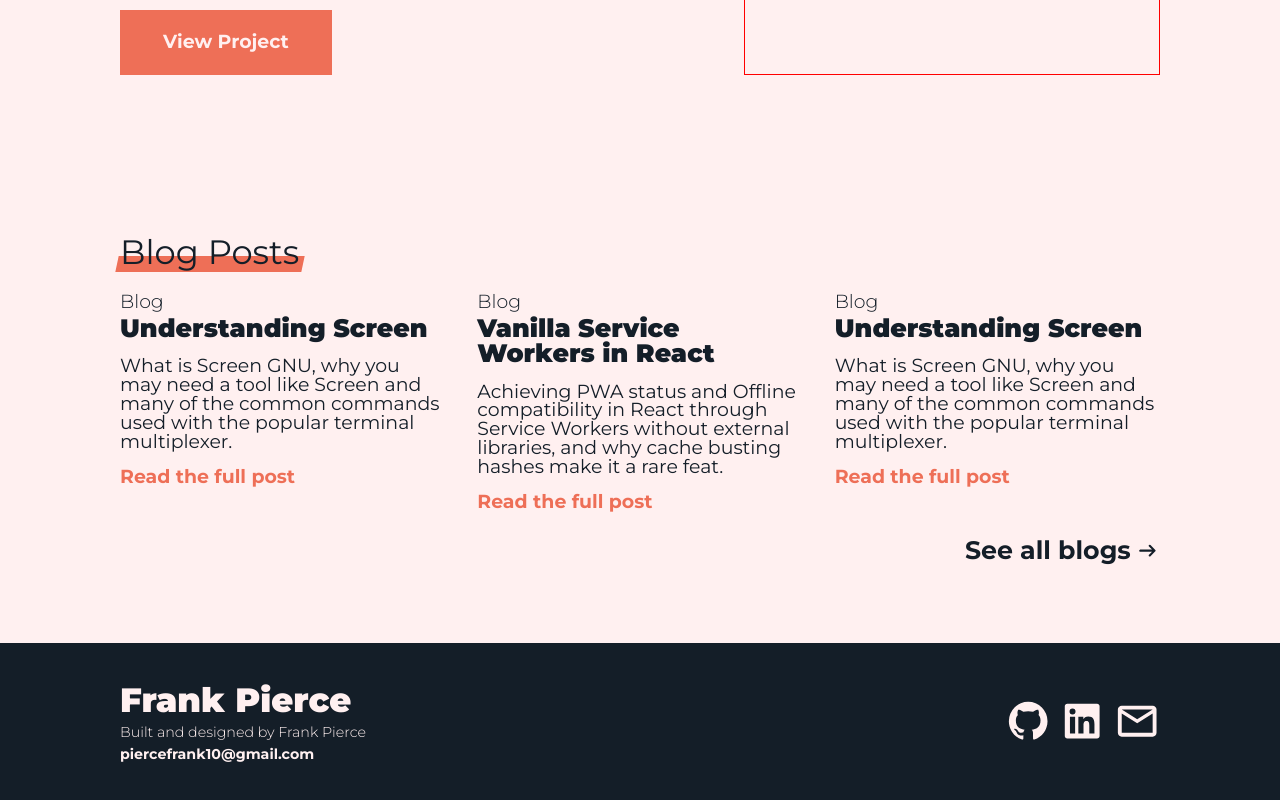
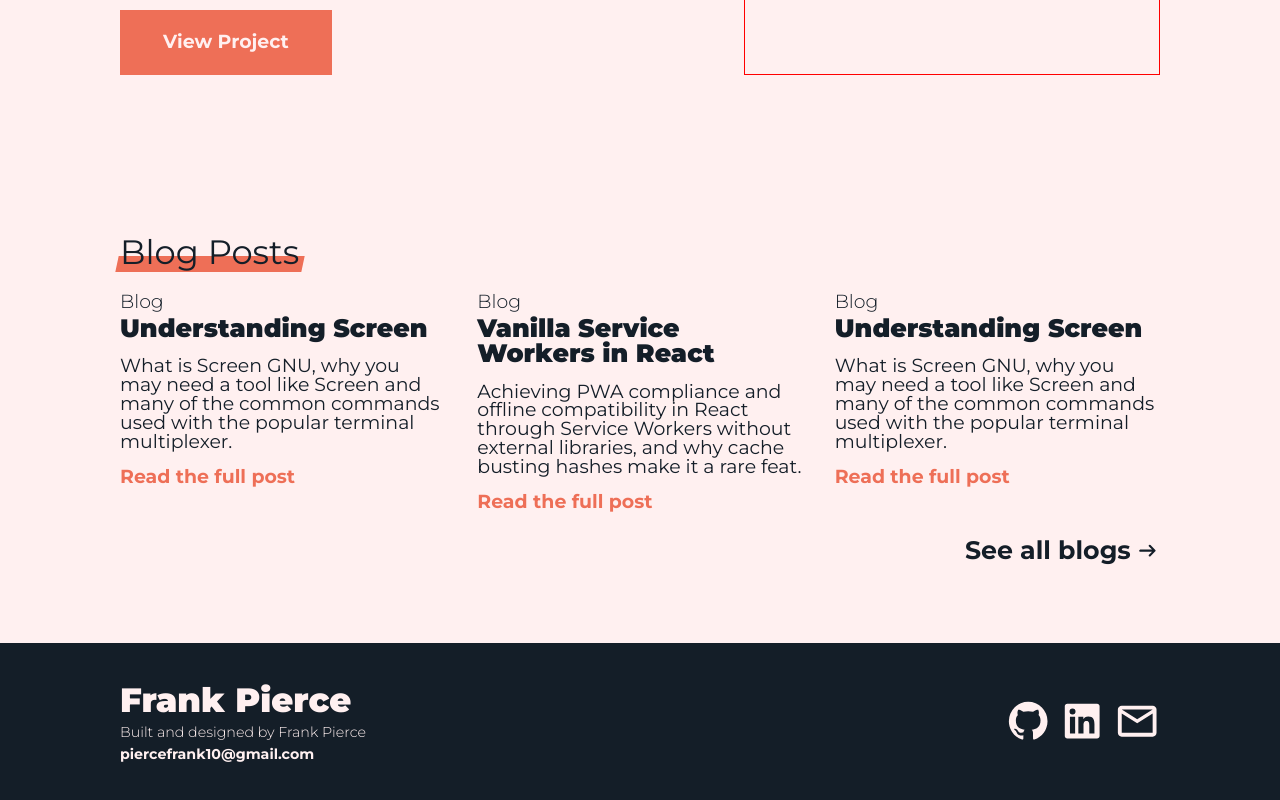
Before and after one commit to llleeeaaannn/portfolio, a React (Create React App) app: page / in a window 1280 px wide. Shown: the part 2737-3537 px from the top of the page. Built offline with nearby package versions, Linux system fonts and the light colour scheme.

Commit message:
Fixing grammar

```diff
--- a/src/data/blogData.js
+++ b/src/data/blogData.js
@@ -7,7 +7,7 @@ const screenBlogData = {
 
 const vanillaSWBlogData = {
   name: 'Vanilla Service Workers in React',
-  description: 'Achieving PWA status and Offline compatibility in React through Service Workers without external libraries, and why cache busting hashes make it a rare feat.',
+  description: 'Achieving PWA compliance and offline compatibility in React through Service Workers without external libraries, and why cache busting hashes make it a rare feat.',
   link: 'https://piercefrank10.medium.com/vanilla-service-workers-in-react-89fc604339d0',
   type: 'Blog'
 }
```
